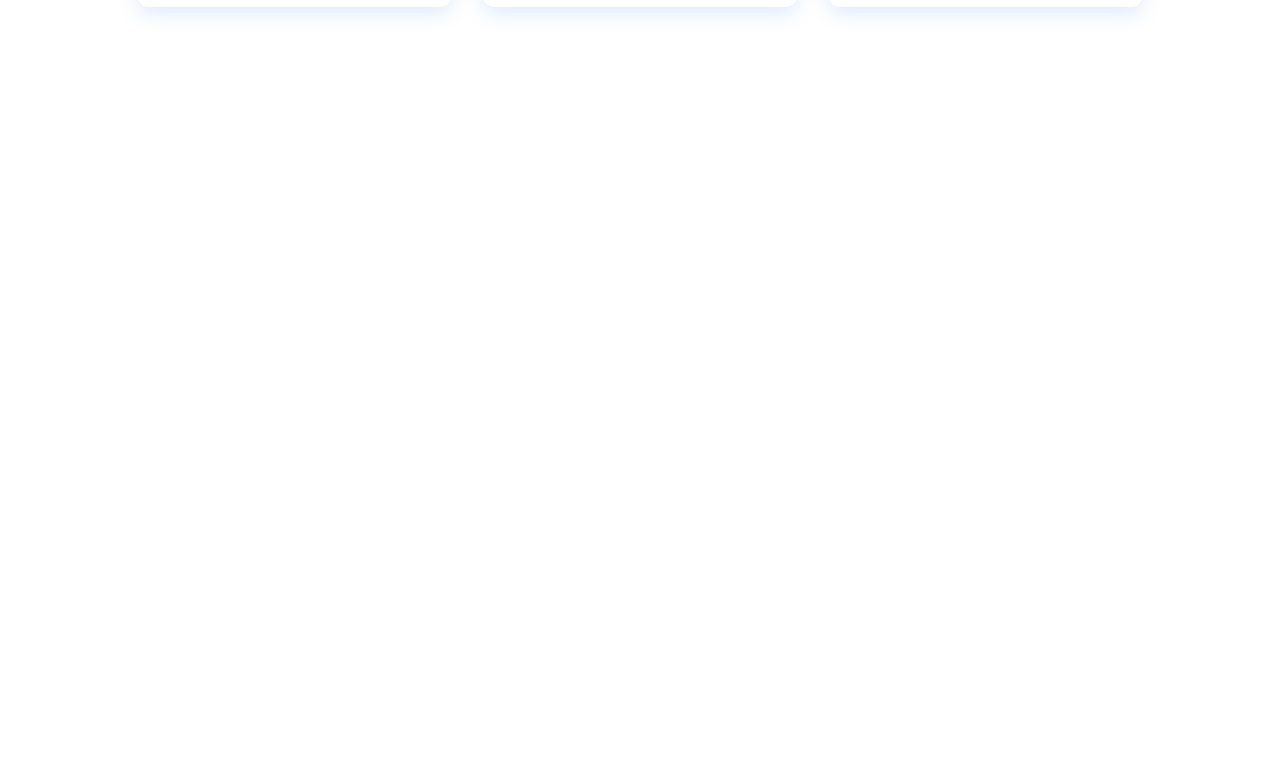
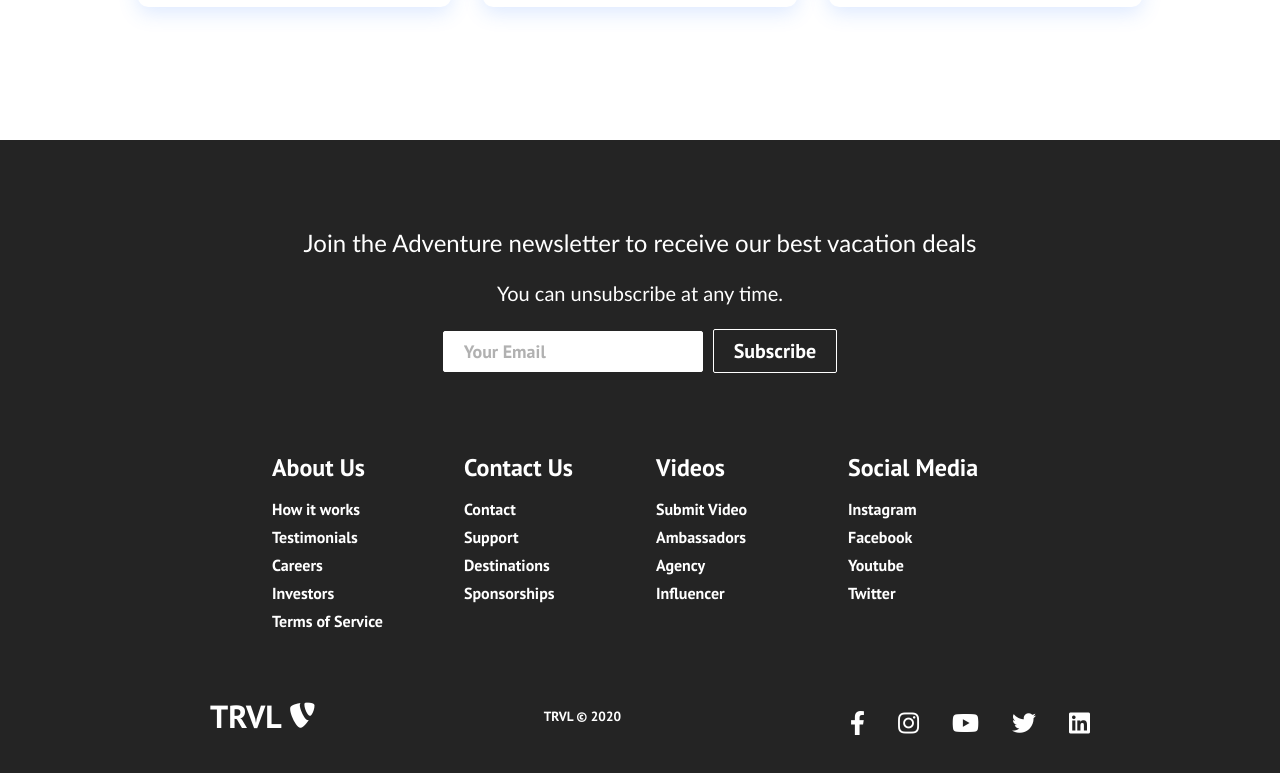
Before and after one commit to keshavjaiswal39/React-JS-Project-Fully-Responsive, a React (Create React App) app: page / in a window 1280 px wide. Shown: the part 1785-2558 px from the top of the page. Before the commit the page ends 1925 px from the top, so only its background shows below. Built offline with nearby package versions, Linux system fonts and the light colour scheme.

Commit message:
Created the Footer Components

```diff
--- /dev/null
+++ b/src/components/Footer.css
@@ -0,0 +1,163 @@
+.footer-container {
+    background-color: #242424;
+    padding: 4rem 0 2rem 0;
+    display: flex;
+    flex-direction: column;
+    justify-content: center;
+    align-items: center;
+  }
+
+  .footer-subscription {
+    display: flex;
+    flex-direction: column;
+    justify-content: center;
+    align-items: center;
+    text-align: center;
+
+    margin-bottom: 24px;
+    padding: 24px;
+    color: #fff;
+  }
+
+  .footer-subscription > p {
+    font-family: 'Trebuchet MS', 'Lucida Sans Unicode', 'Lucida Grande',
+      'Lucida Sans', Arial, sans-serif;
+  }
+
+  .footer-subscription-heading {
+    margin-bottom: 24px;
+    font-size: 24px;
+  }
+
+  .footer-subscription-text {
+    margin-bottom: 24px;
+    font-size: 20px;
+  }
+
+  .footer-input {
+    padding: 8px 20px;
+    border-radius: 2px;
+    margin-right: 10px;
+    outline: none;
+    border: none;
+    font-size: 18px;
+    margin-bottom: 16px;
+    border: 1px solid #fff;
+  }
+
+  .footer-links {
+    width: 100%;
+    max-width: 1000px;
+    display: flex;
+    justify-content: center;
+  }
+
+  .footer-link-wrapper {
+    display: flex;
+  }
+
+  .footer-link-items {
+    display: flex;
+    flex-direction: column;
+    align-items: flex-start;
+    margin: 16px;
+    text-align: left;
+    width: 160px;
+    box-sizing: border-box;
+  }
+
+  .footer-link-items h2 {
+    margin-bottom: 16px;
+  }
+
+  .footer-link-items > h2 {
+    color: #fff;
+  }
+
+  .footer-link-items a {
+    color: #fff;
+    text-decoration: none;
+    margin-bottom: 0.5rem;
+  }
+
+  .footer-link-items a:hover {
+    color: #e9e9e9;
+    transition: 0.3s ease-out;
+  }
+
+  .footer-email-form h2 {
+    margin-bottom: 2rem;
+  }
+
+  .footer-input::placeholder {
+    color: #b1b1b1;
+  }
+
+  /* Social Icons */
+  .social-icon-link {
+    color: #fff;
+    font-size: 24px;
+  }
+
+  .social-media {
+    max-width: 1000px;
+    width: 100%;
+  }
+
+  .social-media-wrap {
+    display: flex;
+    justify-content: space-between;
+    align-items: center;
+    width: 90%;
+    max-width: 1000px;
+    margin: 40px auto 0 auto;
+  }
+
+  .social-icons {
+    display: flex;
+    justify-content: space-between;
+    align-items: center;
+    width: 240px;
+  }
+
+  .social-logo {
+    color: #fff;
+    justify-self: start;
+    margin-left: 20px;
+    cursor: pointer;
+    text-decoration: none;
+    font-size: 2rem;
+    display: flex;
+    align-items: center;
+    margin-bottom: 16px;
+  }
+
+  .website-rights {
+    color: #fff;
+    margin-bottom: 16px;
+  }
+
+  @media screen and (max-width: 820px) {
+    .footer-links {
+      padding-top: 2rem;
+    }
+
+    .footer-input {
+      width: 100%;
+    }
+
+    .btn {
+      width: 100%;
+    }
+
+    .footer-link-wrapper {
+      flex-direction: column;
+    }
+
+    .social-media-wrap {
+      flex-direction: column;
+    }
+  }
+
+  @media screen and (max-width: 768px) {
+  }
--- /dev/null
+++ b/src/components/Footer.js
@@ -0,0 +1,120 @@
+import React from 'react';
+import './Footer.css';
+import { Button } from './Button';
+import { Link } from 'react-router-dom';
+
+function Footer() {
+  return (
+    <div className='footer-container'>
+      <section className='footer-subscription'>
+        <p className='footer-subscription-heading'>
+          Join the Adventure newsletter to receive our best vacation deals
+        </p>
+        <p className='footer-subscription-text'>
+          You can unsubscribe at any time.
+        </p>
+        <div className='input-areas'>
+          <form>
+            <input
+              className='footer-input'
+              name='email'
+              type='email'
+              placeholder='Your Email'
+            />
+            <Button buttonStyle='btn--outline'>Subscribe</Button>
+          </form>
+        </div>
+      </section>
+      <div class='footer-links'>
+        <div className='footer-link-wrapper'>
+          <div class='footer-link-items'>
+            <h2>About Us</h2>
+            <Link to='/sign-up'>How it works</Link>
+            <Link to='/'>Testimonials</Link>
+            <Link to='/'>Careers</Link>
+            <Link to='/'>Investors</Link>
+            <Link to='/'>Terms of Service</Link>
+          </div>
+          <div class='footer-link-items'>
+            <h2>Contact Us</h2>
+            <Link to='/'>Contact</Link>
+            <Link to='/'>Support</Link>
+            <Link to='/'>Destinations</Link>
+            <Link to='/'>Sponsorships</Link>
+          </div>
+        </div>
+        <div className='footer-link-wrapper'>
+          <div class='footer-link-items'>
+            <h2>Videos</h2>
+            <Link to='/'>Submit Video</Link>
+            <Link to='/'>Ambassadors</Link>
+            <Link to='/'>Agency</Link>
+            <Link to='/'>Influencer</Link>
+          </div>
+          <div class='footer-link-items'>
+            <h2>Social Media</h2>
+            <Link to='/'>Instagram</Link>
+            <Link to='/'>Facebook</Link>
+            <Link to='/'>Youtube</Link>
+            <Link to='/'>Twitter</Link>
+          </div>
+        </div>
+      </div>
+      <section class='social-media'>
+        <div class='social-media-wrap'>
+          <div class='footer-logo'>
+            <Link to='/' className='social-logo'>
+              TRVL
+              <i class='fab fa-typo3' />
+            </Link>
+          </div>
+          <small class='website-rights'>TRVL © 2020</small>
+          <div class='social-icons'>
+            <Link
+              class='social-icon-link facebook'
+              to='/'
+              target='_blank'
+              aria-label='Facebook'
+            >
+              <i class='fab fa-facebook-f' />
+            </Link>
+            <Link
+              class='social-icon-link instagram'
+              to='/'
+              target='_blank'
+              aria-label='Instagram'
+            >
+              <i class='fab fa-instagram' />
+            </Link>
+            <Link
+              class='social-icon-link youtube'
+              to='/'
+              target='_blank'
+              aria-label='Youtube'
+            >
+              <i class='fab fa-youtube' />
+            </Link>
+            <Link
+              class='social-icon-link twitter'
+              to='/'
+              target='_blank'
+              aria-label='Twitter'
+            >
+              <i class='fab fa-twitter' />
+            </Link>
+            <Link
+              class='social-icon-link twitter'
+              to='/'
+              target='_blank'
+              aria-label='LinkedIn'
+            >
+              <i class='fab fa-linkedin' />
+            </Link>
+          </div>
+        </div>
+      </section>
+    </div>
+  );
+}
+
+export default Footer;
--- a/src/components/HeroSection.js
+++ b/src/components/HeroSection.js
@@ -6,7 +6,7 @@
 function HeroSection() {
   return (
     <div className='hero-container'>
-      <video src='/videos/video-2.mp4' autoPlay loop muted />
+      <video src='/videos/video-1.mp4' autoPlay loop muted />
       <h1>ADVENTURE AWAITS</h1>
       <p>What are you waiting for?</p>
       <div className='hero-btns'>
--- a/src/components/pages/Home.js
+++ b/src/components/pages/Home.js
@@ -1,15 +1,18 @@
+
 import React from 'react';
 import '../../App.css';
 import Cards from '../Cards';
 import HeroSection from '../HeroSection';
+import Footer from '../Footer';
 
-function Home () {
-    return (
-        <>
-            <HeroSection />
-            <Cards/>
-        </>
-    )
+function Home() {
+  return (
+    <>
+      <HeroSection />
+      <Cards />
+      <Footer />
+    </>
+  );
 }
 
 export default Home;
```
